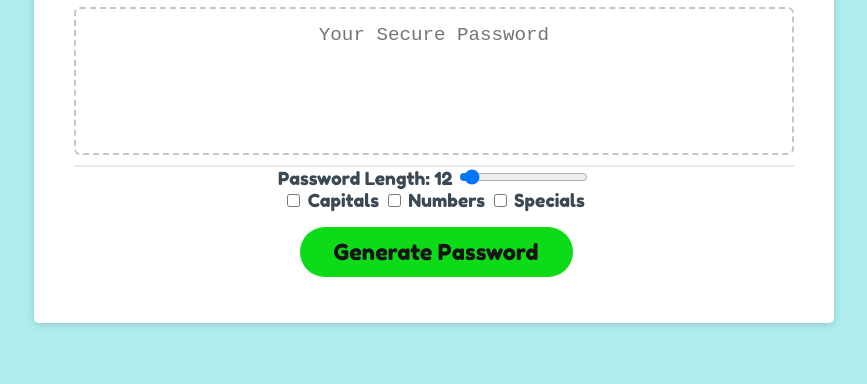
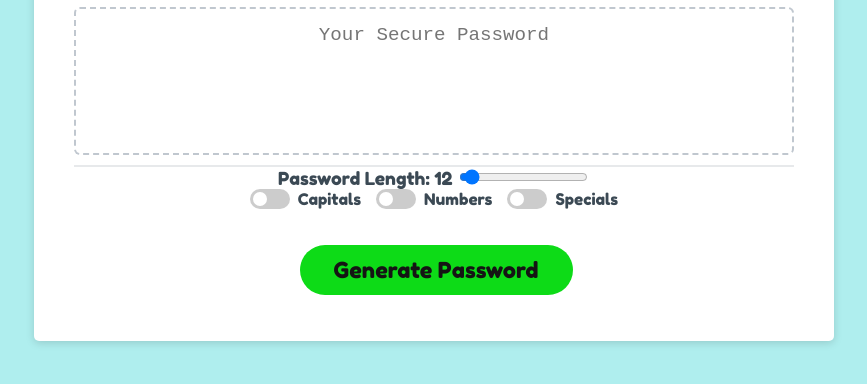
Before and after one commit to JosiahDeYong/open-sesame, a plain HTML site: page index.html in a window 1280 px wide. Shown: the part 244-628 px from the top of the page, without its empty margins (206-1073 px from the left). Drawn offline with Linux system fonts and the light colour scheme.

Commit message:
Update style.css

```diff
--- a/style.css
+++ b/style.css
@@ -137,3 +137,55 @@ button[disabled] {
     font-size: 0.8rem;
   }
 }
+
+.toggle-container {
+  display: flex;
+  justify-content: center;
+  gap: 15px;
+  margin-bottom: 20px;
+}
+
+.toggle-label {
+  position: relative;
+  display: flex;
+  align-items: center;
+  font-size: 16px;
+  cursor: pointer;
+  user-select: none;
+}
+
+.toggle-label input {
+  position: absolute;
+  opacity: 0;
+  cursor: pointer;
+}
+
+.toggle-slider {
+  position: relative;
+  width: 40px;
+  height: 20px;
+  background-color: #ccc;
+  border-radius: 10px;
+  margin-right: 8px;
+  transition: 0.4s;
+}
+
+.toggle-slider::before {
+  content: "";
+  position: absolute;
+  width: 14px;
+  height: 14px;
+  left: 3px;
+  bottom: 3px;
+  background-color: white;
+  border-radius: 50%;
+  transition: 0.4s;
+}
+
+input:checked + .toggle-slider {
+  background-color: rgb(13, 219, 23);
+}
+
+input:checked + .toggle-slider::before {
+  transform: translateX(20px);
+}
```
